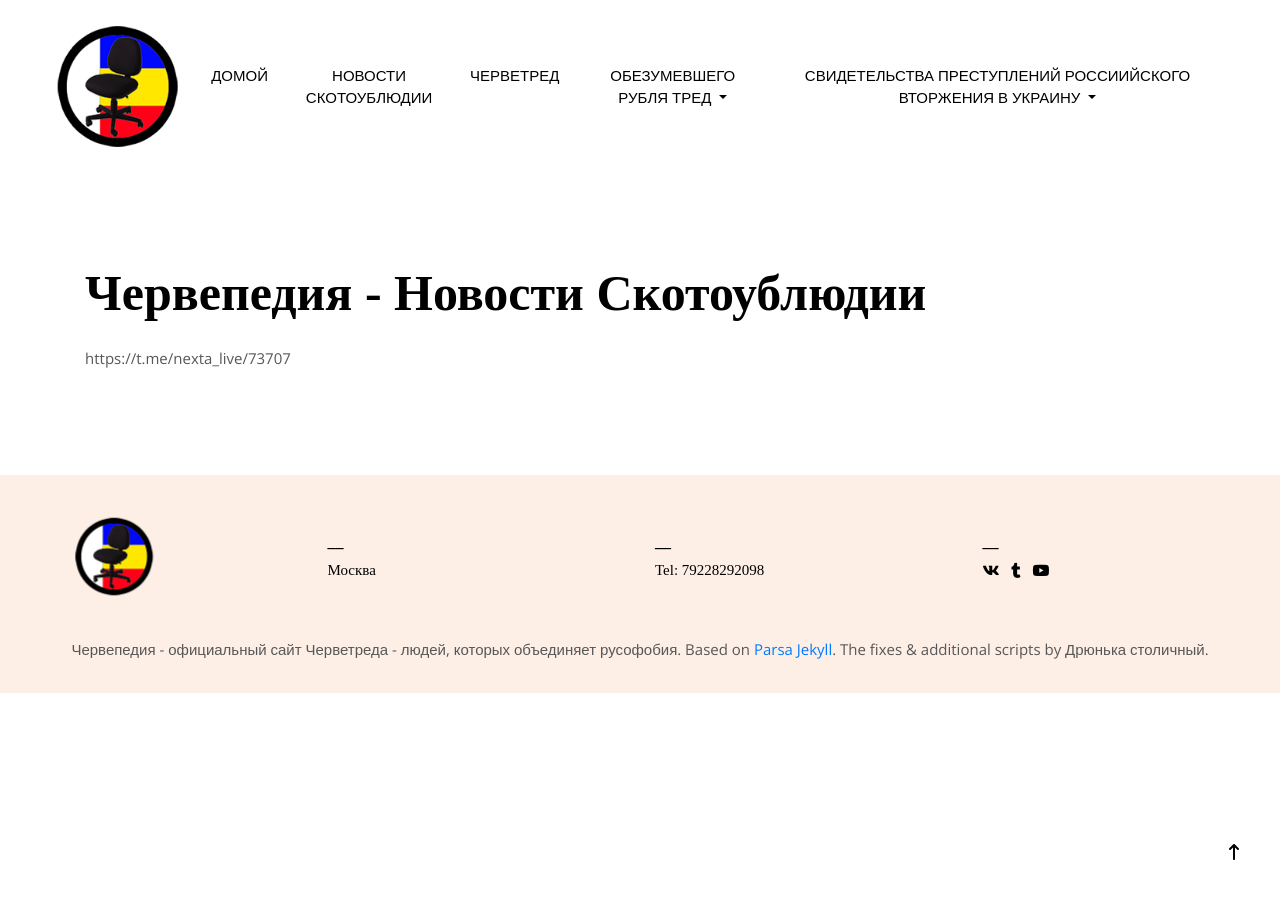
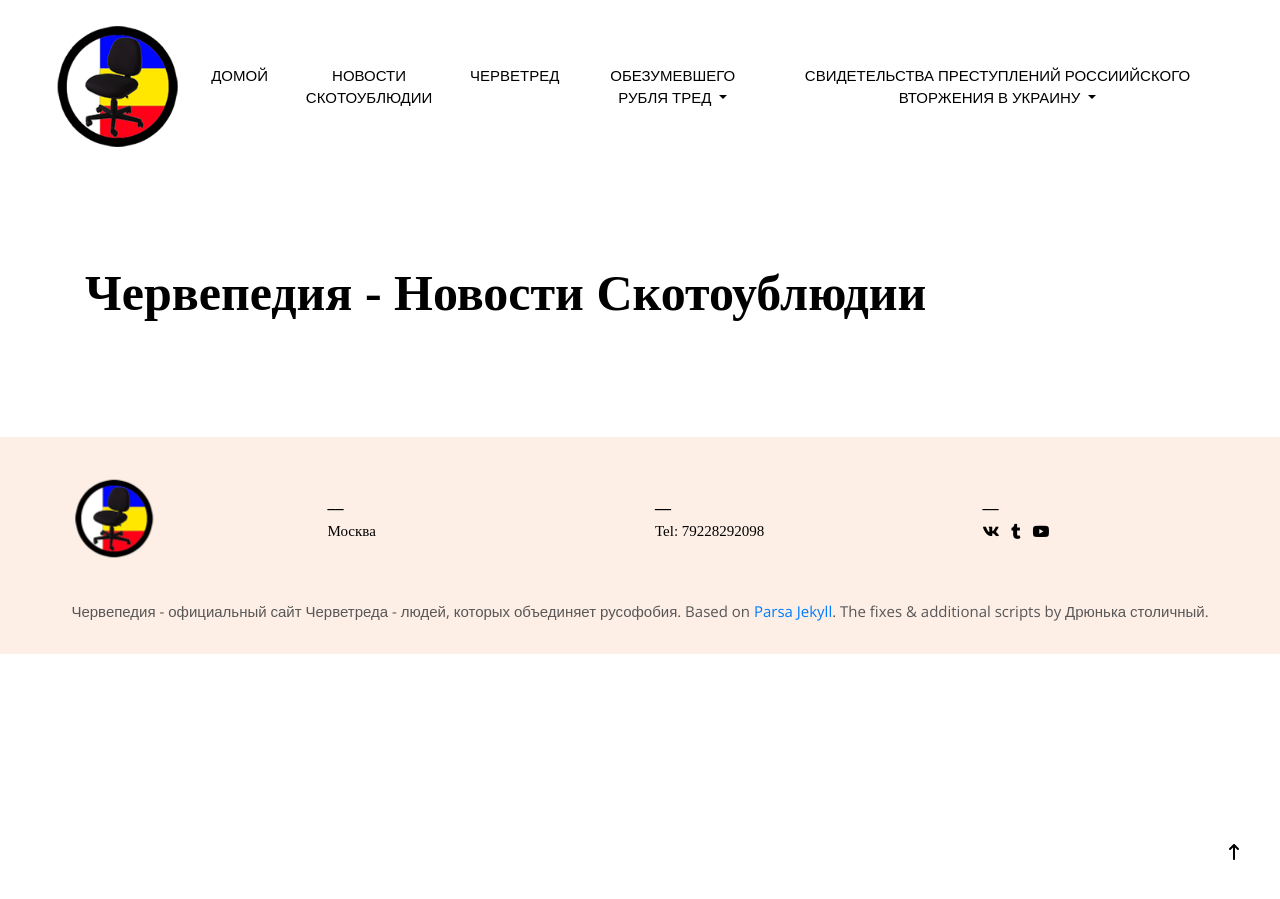
Before and after one commit to chervetred/chervetred.github.io, a Jekyll site: the page built from _pages/russia_news.md, in a window 1280 px wide. Built offline with Jekyll 4.4.1, drawn with Linux system fonts in a browser that asks for light colours; some web fonts are replaced; a script that is not in the unit is left out; comment, search, counter and statistics services are not loaded.

Commit message:
Update russia_news.md

```diff
--- a/_pages/russia_news.md
+++ b/_pages/russia_news.md
@@ -15,4 +15,4 @@
 <script async src="https://telegram.org/js/telegram-widget.js?22" data-telegram-post="nexta_live/73797" data-width="100%"></script>
 <script async src="https://telegram.org/js/telegram-widget.js?22" data-telegram-post="nexta_live/73784" data-width="100%"></script>
 <script async src="https://telegram.org/js/telegram-widget.js?22" data-telegram-post="nexta_live/73748" data-width="100%"></script>
-https://t.me/nexta_live/73707
+<script async src="https://telegram.org/js/telegram-widget.js?22" data-telegram-post="nexta_live/73748" data-width="100%"></script>
```
